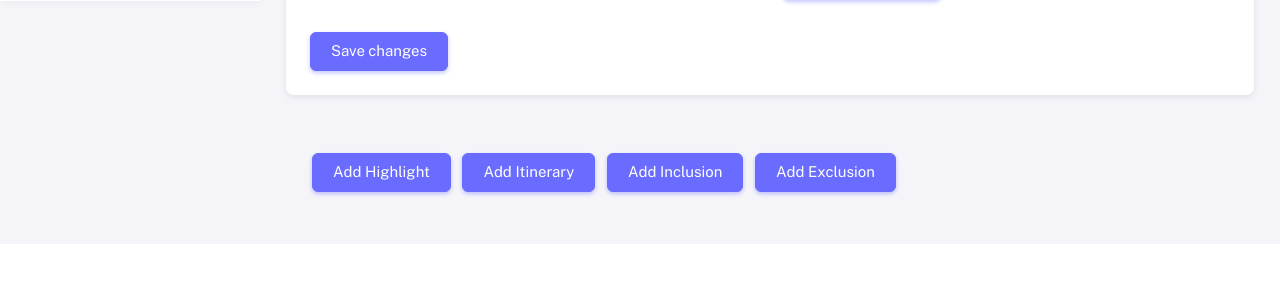
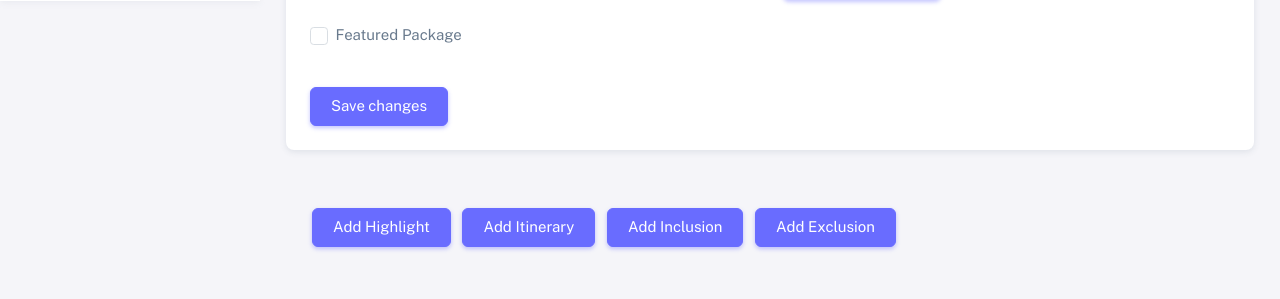
Before and after one commit to rr-prashant/flightmandu, a Django app: template templates/AdminPanel/viewPackage.html in a window 1280 px wide. Shown: the part 799-1098 px from the top of the page. Before the commit the page ends 997 px from the top, so only its background shows below. Run offline with Django 5.2, Linux system fonts and the light colour scheme; the template is opened without the code that fills it, so the values that code supplies are empty; some libraries are stand-ins or nearby versions.

Commit message:
final push

```diff
--- a/templates/AdminPanel/viewPackage.html
+++ b/templates/AdminPanel/viewPackage.html
@@ -36,6 +36,7 @@
                             <form id="formAccountSettings" method="POST" action="{% url 'admin_viewPackage' package.slug %}" enctype="multipart/form-data">
                                 {% csrf_token %}
                                 <div class="row">
+
                                     <div class="mb-3 col-md-6">
                                         <label for="firstName" class="form-label">Location *</label>
                                         <input
@@ -206,6 +207,8 @@
                                             style="object-fit: cover; margin-top: 10px;"
                                         />
 
+
+
                                         <div class="button-wrapper" style="margin-top: 10px;">
                                             <label for="upload1" class="btn btn-primary me-2 mb-4" tabindex="0">
                                                 <span class="d-none d-sm-block">Location Image *</span>
@@ -220,13 +223,23 @@
                                                     required
                                                 />
                                             </label>
+
+
                                             <button type="button" class="btn btn-outline-secondary account-image-reset mb-4" id="resetButton1">
                                                 <i class="bx bx-reset d-block d-sm-none"></i>
                                                 <span class="d-none d-sm-block">Reset</span>
                                             </button>
                                         </div>
                                     </div>
+                                    <div class="mb-3 col-md-6">
+                                      <div class="d-flex">
 
+                                        <div class="form-check mb-3">
+                                            <input class="form-check-input" type="checkbox" name="is_featured" id="FeaturedCheck"{% if package.is_featured %}checked{% endif %} />
+                                            <label class="form-check-label" for="FeatureCheck">Featured Package</label>
+                                        </div>
+                                        </div>
+                                    </div>
                                     <div class="mt-2">
                                         <button type="submit" id="saveButton" class="btn btn-primary me-2">Save changes</button>
                                     </div>
--- a/templates/AdminPanel/viewUser.html
+++ b/templates/AdminPanel/viewUser.html
@@ -171,6 +171,7 @@
                                             <input class="form-check-input" type="checkbox" name="is_active" id="bestSellingCheckbox"{% if user.is_active %}checked{% endif %} />
                                             <label class="form-check-label" for="bestSellingCheckbox">Active</label>
                                         </div>
+                                        </div>
                                     </div>
                                 </div>
 
--- a/travel_app1/models.py
+++ b/travel_app1/models.py
@@ -161,6 +161,7 @@ class Package(models.Model):
     airfare = models.CharField(max_length=200, blank=True, null = True)
     insurance_coverage = models.CharField(max_length=200, blank=True, null = True)
     overview = models.TextField(null=True, blank=True)
+    is_featured = models.BooleanField(null=False, blank=False, default=False)
     slug = models.SlugField(unique=True, null=True, blank=True, editable=True)
 
     def __str__(self):
--- a/travel_app1/views.py
+++ b/travel_app1/views.py
@@ -28,7 +28,7 @@ def index(request):
     info = BusinessInfo.objects.all().first()
     deal = deals_event.objects.all()
     airport = Airport.objects.none()
-    package = Package.objects.all()
+    package = Package.objects.filter(is_featured=True)
 
     if 'search_query' in request.GET:
         search_query = request.GET['search_query']
@@ -922,6 +922,7 @@ def admin_packageview(request, slug):
                 package.airfare = request.POST.get('airfare',)
                 package.insurance_coverage = request.POST.get('insurance',)
                 package.overview = request.POST.get('overview',)
+                package.is_featured = request.POST.get('is_featured') == 'on'
 
                 if request.FILES.get('location_image'):
                     package.location_image = request.FILES['location_image']
```
Also changed, not shown: travel_app1/migrations/0034_package_is_featured.py (added).
